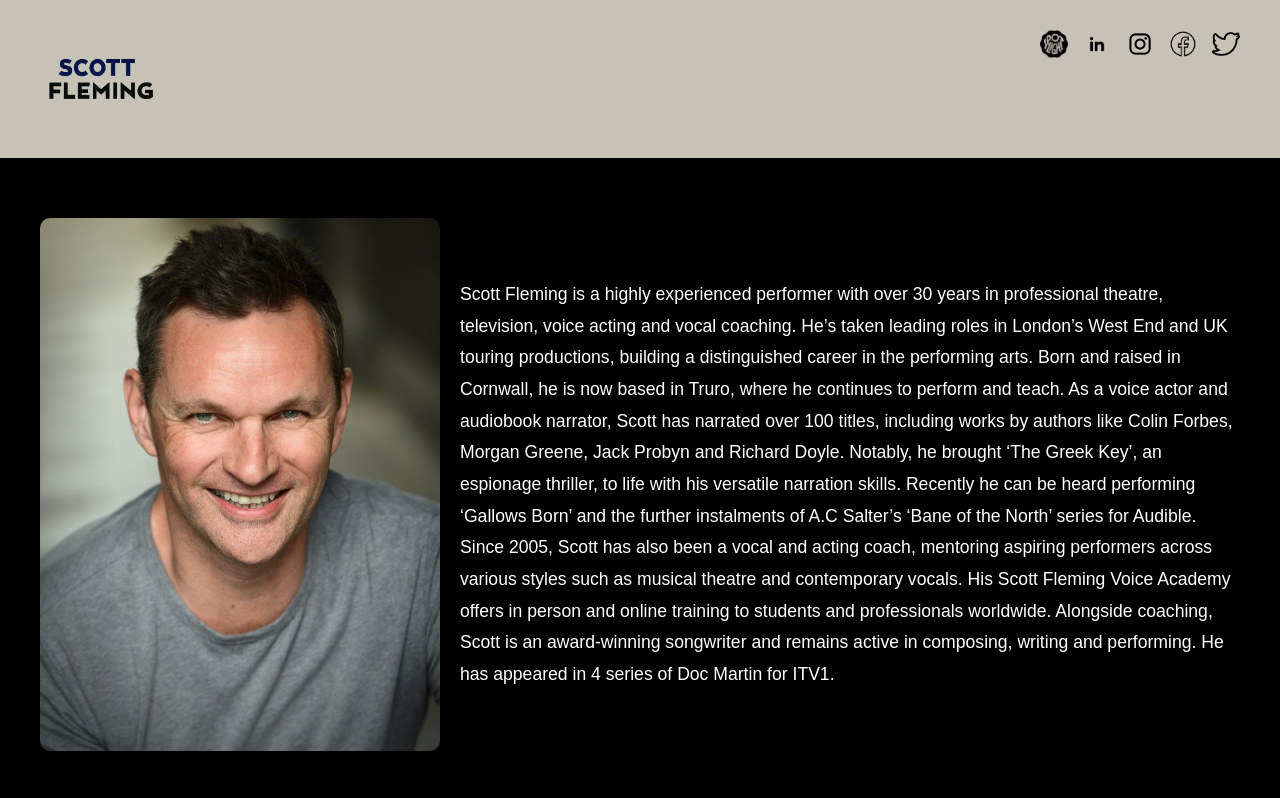
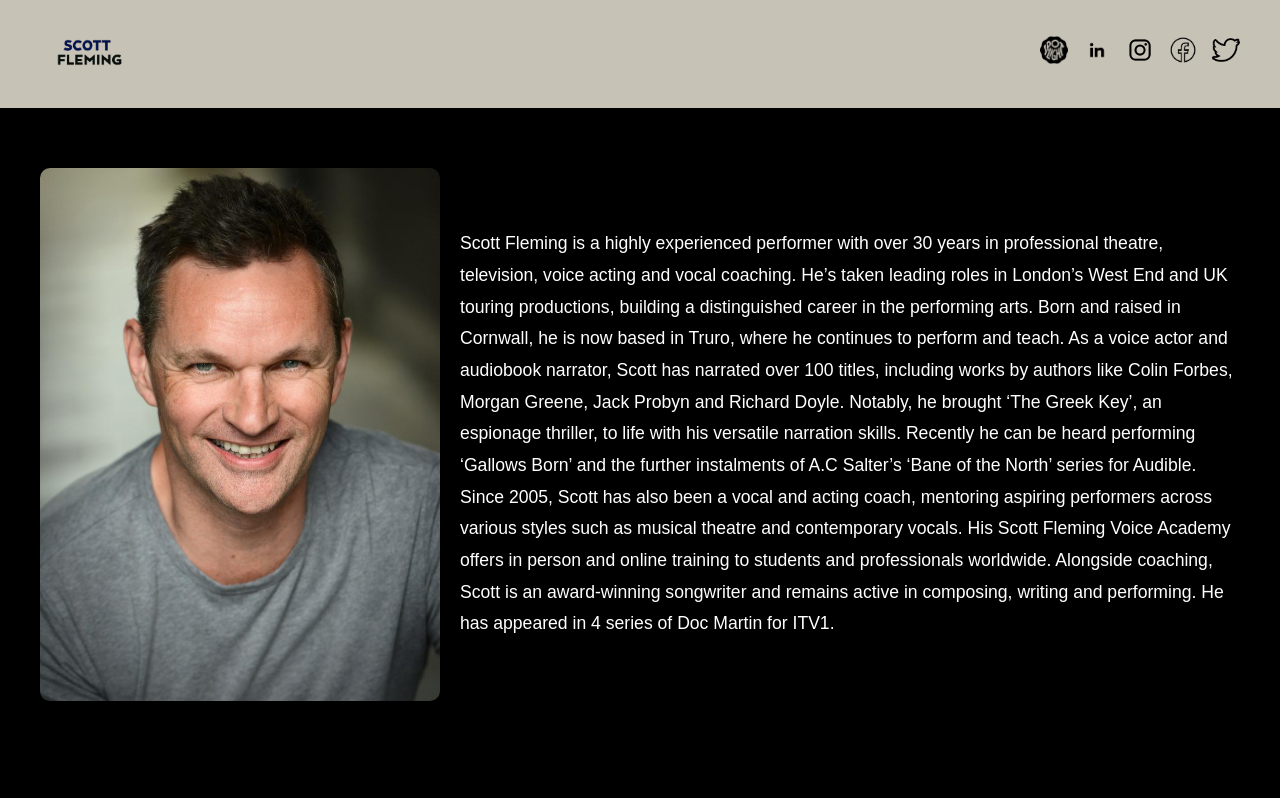
Before and after one commit to finnianfleming/SFVA-HOST, a plain HTML site: page index.html in a window 1280 px wide. Shown: the top 798 px of the page. Drawn offline with Linux system fonts and the light colour scheme.

Commit message:
changes to social media logos size, mainly some css changes

```diff
--- a/index.html
+++ b/index.html
@@ -9,10 +9,10 @@
   <link rel="icon" href="assets/smalllogo.jpg" type="favicon">
 </head>
 <body>
-    <header>
+  <header class="site-header">
     <div class="header-container">
-          <a href="index.html">
-            <img src="assets/logo.png" alt="logo and home link" class="header-image">
+      <a href="index.html" class="logo-container">
+        <img src="assets/logo.png" alt="Scott Fleming Logo" class="header-image">
       </a>
       <ul class="social-media">
         <li>
@@ -43,6 +43,7 @@
       </ul>
     </div>
   </header>
+
 
     <main>
       <section id="about" class="section">
--- a/style.css
+++ b/style.css
@@ -1,3 +1,4 @@
+/* ========== Global Styles ========== */
 body {
   font-family: Arial, sans-serif;
   margin: 0;
@@ -24,46 +25,44 @@ a:hover {
 /* ========== Header ========== */
 header {
   background-color: #c6c2b6;
-    padding: 10px 20px; /* Shorter height */
-    position: relative;
+  padding: 10px 20px;
+}
+
+.header-container {
   display: flex;
   justify-content: space-between;
-    align-items: flex-end; /* Align logo and icons bottom-to-bottom */
-}
-.header-container {
-    display: flex;
-    align-items: flex-end;
-    width: 100%;
+  align-items: center;
+  flex-wrap: nowrap;
+  max-width: 1200px;
+  margin: 0 auto;
   position: relative;
 }
 
 .header-image {
-    width: 160px;
-    height: auto;
-    object-fit: contain;
-    margin-bottom: 0; /* Make sure it's aligned properly */
+  height: 80px;
+  width: auto;
+}
+
+.logo-container {
+  flex-shrink: 0;
 }
 
 .social-media {
   display: flex;
   gap: 15px;
-    position: absolute;
-    right: 20px;
-    bottom: 0; /* Aligns with bottom of logo */
   list-style: none;
   padding: 0;
   margin: 0;
 }
 
-
-.social-media img {
+.social-icon {
   width: 28px;
   height: 28px;
-    transition: transform 0.3s;
+  transition: transform 0.3s ease;
 }
 
-.social-media img:hover {
-    transform: scale(1.15);
+.social-icon:hover {
+  transform: scale(1.2);
 }
 
 /* ========== About Section ========== */
@@ -317,10 +316,13 @@ footer {
   .header-container {
     flex-direction: column;
     align-items: center;
+    text-align: center;
   }
 
   .social-media {
     margin-top: 10px;
+    justify-content: center;
+    flex-wrap: wrap;
   }
 
   .about-container {
@@ -385,8 +387,5 @@ footer {
 
   .social-media {
     justify-content: flex-end;
-    position: absolute;
-    right: 20px;
-    top: 20px;
   }
 }
```
Also changed, not shown: contact.html (+4 -3 lines). Lines whose indentation alone changed are shown as unchanged.
